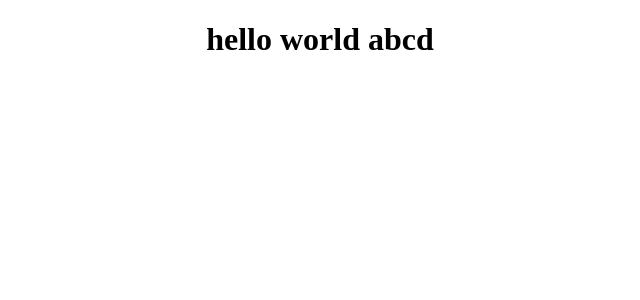
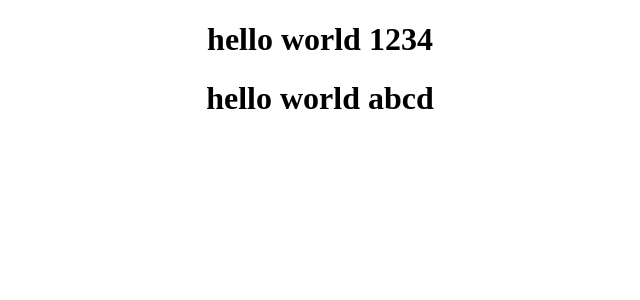
Before and after one commit to hssomel/github-demo, a React (Create React App) app: page / in a window 1280 px wide. Shown: the top 300 px of the page, without its empty margins (320-960 px from the left). Built offline with nearby package versions, Linux system fonts and the light colour scheme.

Commit message:
Feature 1 (#2)
* removed logo svg import

* removed text

* changed html

* removed header html

* added text to app.js

---------

Co-authored-by: Harpreet Somel <somel.harpreet@utexas.edu>

```diff
--- a/src/App.js
+++ b/src/App.js
@@ -3,6 +3,7 @@ import './App.css';
 function App() {
   return (
     <div className='App'>
+      <h1>hello world 1234</h1>
       <h1>hello world abcd</h1>
     </div>
   );
```
